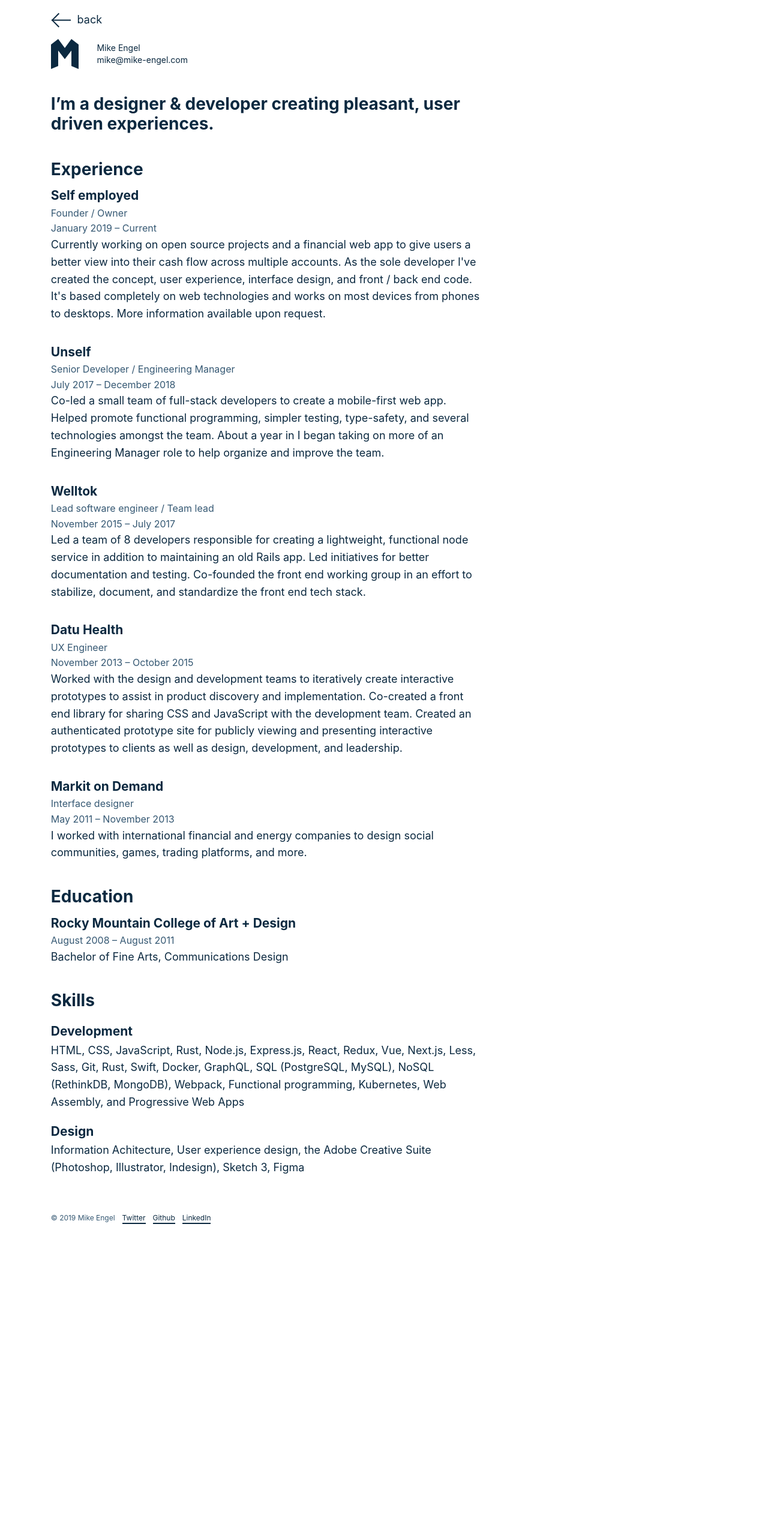
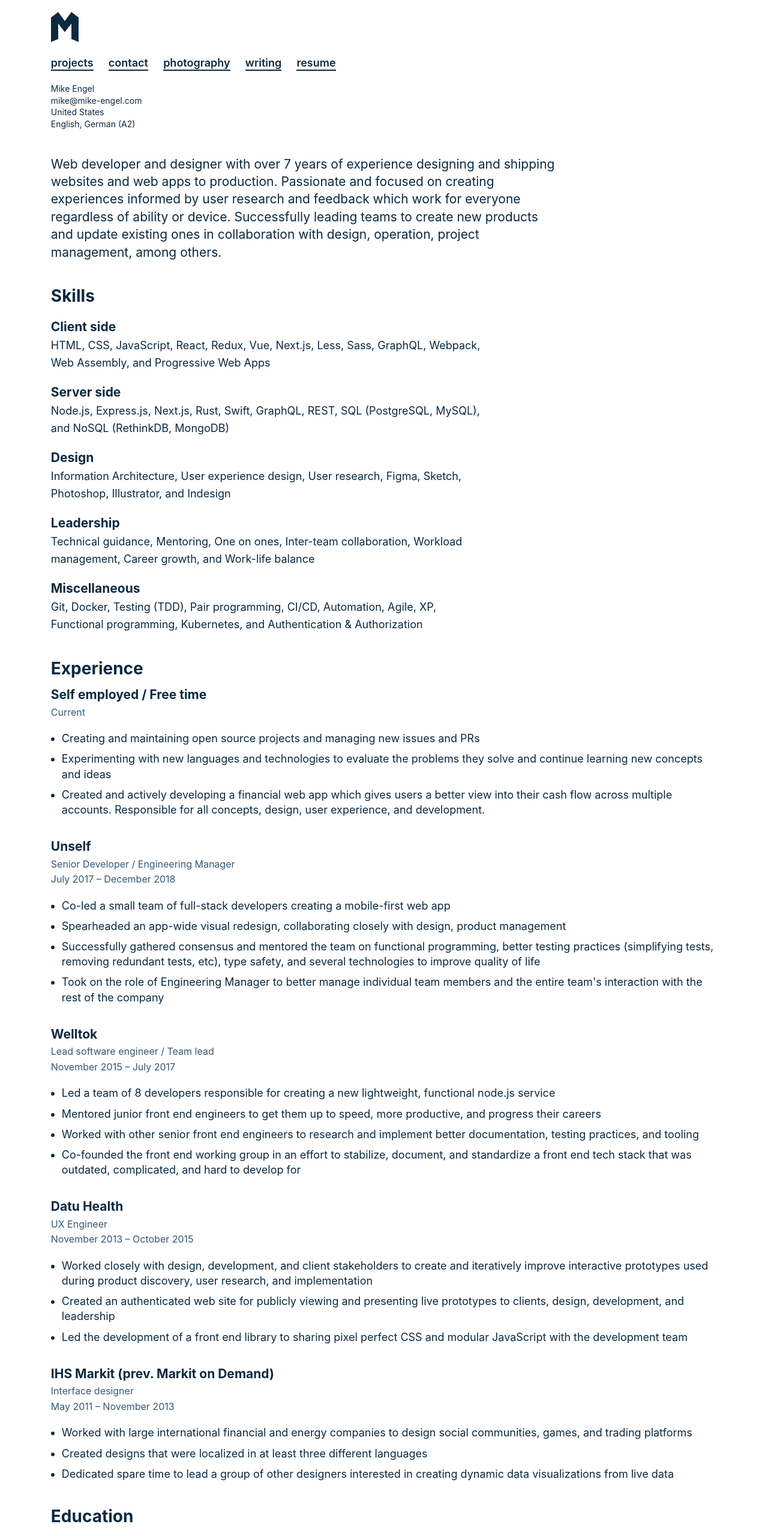
Before and after one commit to mike-engel/mike-engel.com, a Next.js app: page /resume in a window 1280 px wide. Shown: the top 2560 px of the page at 60% size. Before the commit the page ends 2058 px from the top, so only its background shows below. Built offline with nearby package versions, Linux system fonts and the light colour scheme.

Commit message:
fix: Overhaul resume to be more descriptive and modern

```diff
--- a/pages/resume.tsx
+++ b/pages/resume.tsx
@@ -1,19 +1,18 @@
 import React from "react";
-import Link from "next/link";
 import { black, remType } from "../constants/css";
 import { Stylable } from "../types/component.types";
 import styled, { createGlobalStyle } from "styled-components";
 import { MetaTags } from "../components/meta_tags.component";
 
 const GlobalResumeStyles = createGlobalStyle`
-  #__next > header {
-    display: none;
-  }
+  @media print {
+    #__next > header {
+      display: none;
+    }
 
-  @media print {
     html,
     body {
-      font-size: 16px;
+      font-size: 11pt;
     }
 
     .site-constraint {
@@ -28,12 +27,18 @@ const GlobalResumeStyles = createGlobalStyle`
       display: none !important;
     }
 
+    .h3,
+    .h4 {
+      padding: 0 !important;
+    }
+
     .h3 {
       font-size: 1.25rem;
     }
 
     .h4 {
       font-size: 1rem;
+      margin-top: .25em !important;
     }
 
     .text-small + .text-small {
@@ -57,6 +62,7 @@ const GlobalResumeStyles = createGlobalStyle`
     }
 
     .logo {
+      display: initial !important;
       height: 35px !important;
       margin-right: 1em !important;
     }
@@ -79,6 +85,14 @@ const GlobalResumeStyles = createGlobalStyle`
     .resume-education li + li {
       margin-top: 1em !important;
     }
+
+    .bulleted-list {
+      margin: 0.25em 0 0 1em !important;
+
+      li + li {
+        margin-top: 0 !important;
+      }
+    }
   }
 `;
 
@@ -88,25 +102,6 @@ const Resume = ({ className }: Stylable) => (
     <MetaTags title="Resume / Mike Engel" />
     <section>
       <header className="resume-header">
-        <Link href="/">
-          <a className="back-button hidden-link">
-            <svg
-              width="33px"
-              height="25px"
-              viewBox="0 0 33 25"
-              version="1.1"
-              xmlns="http://www.w3.org/2000/svg"
-              xmlnsXlink="http://www.w3.org/1999/xlink"
-            >
-              <g strokeWidth="2" strokeLinecap="square">
-                <path d="M2,12.6066017 L12.6066017,2" />
-                <path d="M2,12.6066017 L12.6066017,23.2132034" />
-                <path d="M3,12.6066017 L32,12.6066017" />
-              </g>
-            </svg>
-            <span>back</span>
-          </a>
-        </Link>
         <svg
           className="logo"
           width="46px"
@@ -121,69 +116,145 @@ const Resume = ({ className }: Stylable) => (
         <ul className="resume-meta">
           <li>Mike Engel</li>
           <li>mike@mike-engel.com</li>
+          <li>United States</li>
+          <li>English, German (A2)</li>
         </ul>
       </header>
-      <h1 className="h3 resume-summary">
-        I&rsquo;m a designer &amp; developer creating pleasant, user driven experiences.
+      <h1 className="h4 resume-summary">
+        Web developer and designer with over 7 years of experience designing and shipping websites
+        and web apps to production. Passionate and focused on creating experiences informed by user
+        research and feedback which work for everyone regardless of ability or device. Successfully
+        leading teams to create new products and update existing ones in collaboration with design,
+        operation, project management, among others.
       </h1>
+      <h2 className="h3" id="skills">
+        Skills
+      </h2>
+      <h3 className="h4">Client side</h3>
+      <p>
+        HTML, CSS, JavaScript, React, Redux, Vue, Next.js, Less, Sass, GraphQL, Webpack, Web
+        Assembly, and Progressive Web Apps
+      </p>
+      <h3 className="h4">Server side</h3>
+      <p>
+        Node.js, Express.js, Next.js, Rust, Swift, GraphQL, REST, SQL (PostgreSQL, MySQL), and NoSQL
+        (RethinkDB, MongoDB)
+      </p>
+      <h3 className="h4">Design</h3>
+      <p>
+        Information Architecture, User experience design, User research, Figma, Sketch, Photoshop,
+        Illustrator, and Indesign
+      </p>
+      <h3 className="h4">Leadership</h3>
+      <p>
+        Technical guidance, Mentoring, One on ones, Inter-team collaboration, Workload management,
+        Career growth, and Work-life balance
+      </p>
+      <h3 className="h4">Miscellaneous</h3>
+      <p>
+        Git, Docker, Testing (TDD), Pair programming, CI/CD, Automation, Agile, XP, Functional
+        programming, Kubernetes, and Authentication &amp; Authorization
+      </p>
       <h2 className="h3" id="experience">
         Experience
       </h2>
       <ul className="resume-experience">
         <li>
-          <h3 className="h4">Self employed</h3>
-          <p className="text-small">Founder / Owner</p>
-          <p className="text-small">January 2019 &ndash; Current</p>
-          <p>
-            Currently working on open source projects and a financial web app to give users a better
-            view into their cash flow across multiple accounts. As the sole developer I've created
-            the concept, user experience, interface design, and front / back end code. It's based
-            completely on web technologies and works on most devices from phones to desktops. More
-            information available upon request.
-          </p>
+          <h3 className="h4">Self employed / Free time</h3>
+          <p className="text-small">Current</p>
+          <ul className="bulleted-list">
+            <li>Creating and maintaining open source projects and managing new issues and PRs</li>
+            <li>
+              Experimenting with new languages and technologies to evaluate the problems they solve
+              and continue learning new concepts and ideas
+            </li>
+            <li>
+              Created and actively developing a financial web app which gives users a better view
+              into their cash flow across multiple accounts. Responsible for all concepts, design,
+              user experience, and development.
+            </li>
+          </ul>
         </li>
         <li>
           <h3 className="h4">Unself</h3>
           <p className="text-small">Senior Developer / Engineering Manager</p>
           <p className="text-small">July 2017 &ndash; December 2018</p>
-          <p>
-            Co-led a small team of full-stack developers to create a mobile-first web app. Helped
-            promote functional programming, simpler testing, type-safety, and several technologies
-            amongst the team. About a year in I began taking on more of an Engineering Manager role
-            to help organize and improve the team.
-          </p>
+          <ul className="bulleted-list">
+            <li>Co-led a small team of full-stack developers creating a mobile-first web app</li>
+            <li>
+              Spearheaded an app-wide visual redesign, collaborating closely with design, product
+              management
+            </li>
+            <li>
+              Successfully gathered consensus and mentored the team on functional programming,
+              better testing practices (simplifying tests, removing redundant tests, etc), type
+              safety, and several technologies to improve quality of life
+            </li>
+            <li>
+              Took on the role of Engineering Manager to better manage individual team members and
+              the entire team's interaction with the rest of the company
+            </li>
+          </ul>
         </li>
         <li>
           <h3 className="h4">Welltok</h3>
           <p className="text-small">Lead software engineer / Team lead</p>
           <p className="text-small">November 2015 &ndash; July 2017</p>
-          <p>
-            Led a team of 8 developers responsible for creating a lightweight, functional node
-            service in addition to maintaining an old Rails app. Led initiatives for better
-            documentation and testing. Co-founded the front end working group in an effort to
-            stabilize, document, and standardize the front end tech stack.
-          </p>
+          <ul className="bulleted-list">
+            <li>
+              Led a team of 8 developers responsible for creating a new lightweight, functional
+              node.js service
+            </li>
+            <li>
+              Mentored junior front end engineers to get them up to speed, more productive, and
+              progress their careers
+            </li>
+            <li>
+              Worked with other senior front end engineers to research and implement better
+              documentation, testing practices, and tooling
+            </li>
+            <li>
+              Co-founded the front end working group in an effort to stabilize, document, and
+              standardize a front end tech stack that was outdated, complicated, and hard to develop
+              for
+            </li>
+          </ul>
         </li>
         <li>
           <h3 className="h4">Datu Health</h3>
           <p className="text-small">UX Engineer</p>
           <p className="text-small">November 2013 &ndash; October 2015</p>
-          <p>
-            Worked with the design and development teams to iteratively create interactive
-            prototypes to assist in product discovery and implementation. Co-created a front end
-            library for sharing CSS and JavaScript with the development team. Created an
-            authenticated prototype site for publicly viewing and presenting interactive prototypes
-            to clients as well as design, development, and leadership.
-          </p>
+          <ul className="bulleted-list">
+            <li>
+              Worked closely with design, development, and client stakeholders to create and
+              iteratively improve interactive prototypes used during product discovery, user
+              research, and implementation
+            </li>
+            <li>
+              Created an authenticated web site for publicly viewing and presenting live prototypes
+              to clients, design, development, and leadership
+            </li>
+            <li>
+              Led the development of a front end library to sharing pixel perfect CSS and modular
+              JavaScript with the development team
+            </li>
+          </ul>
         </li>
         <li>
-          <h3 className="h4">Markit on Demand</h3>
+          <h3 className="h4">IHS Markit (prev. Markit on Demand)</h3>
           <p className="text-small">Interface designer</p>
           <p className="text-small">May 2011 &ndash; November 2013</p>
-          <p>
-            I worked with international financial and energy companies to design social communities,
-            games, trading platforms, and more.
-          </p>
+          <ul className="bulleted-list">
+            <li>
+              Worked with large international financial and energy companies to design social
+              communities, games, and trading platforms
+            </li>
+            <li>Created designs that were localized in at least three different languages</li>
+            <li>
+              Dedicated spare time to lead a group of other designers interested in creating dynamic
+              data visualizations from live data
+            </li>
+          </ul>
         </li>
       </ul>
       <h2 className="h3" id="education">
@@ -196,20 +267,16 @@ const Resume = ({ className }: Stylable) => (
           <p>Bachelor of Fine Arts, Communications Design</p>
         </li>
       </ul>
-      <h2 className="h3" id="skills">
-        Skills
-      </h2>
-      <h3 className="h4">Development</h3>
-      <p>
-        HTML, CSS, JavaScript, Rust, Node.js, Express.js, React, Redux, Vue, Next.js, Less, Sass,
-        Git, Rust, Swift, Docker, GraphQL, SQL (PostgreSQL, MySQL), NoSQL (RethinkDB, MongoDB),
-        Webpack, Functional programming, Kubernetes, Web Assembly, and Progressive Web Apps
-      </p>
-      <h3 className="h4">Design</h3>
-      <p>
-        Information Achitecture, User experience design, the Adobe Creative Suite (Photoshop,
-        Illustrator, Indesign), Sketch 3, Figma
-      </p>
+      <ul className="links">
+        <li>
+          <span className="bold">Portfolio:</span>{" "}
+          <a href="https://mike-engel.com">https://mike-engel.com</a>
+        </li>
+        <li>
+          <span className="bold">Github:</span>{" "}
+          <a href="https://github.com/mike-engel">https://github.com/mike-engel</a>
+        </li>
+      </ul>
     </section>
   </div>
 );
@@ -219,29 +286,14 @@ export default styled(Resume)`
     margin-bottom: 0.25em;
   }
 
-  .back-button {
-    display: block;
-    margin: 1em 0;
-  }
-
-  .back-button > * {
-    display: inline-block;
-    line-height: 1;
-    vertical-align: middle;
-  }
-
-  .back-button svg {
-    margin-right: 0.6em;
-    stroke: ${black};
-  }
-
   .logo,
   .resume-meta {
     display: inline-block;
-    vertical-align: middle;
+    vertical-align: top;
   }
 
   .logo {
+    display: none;
     width: auto;
     height: 50px;
     margin-right: 1.7em;
@@ -257,7 +309,10 @@ export default styled(Resume)`
   }
 
   .resume-summary {
-    margin: 1em 0 0.5em 0;
+    margin: 2em 0 0.5em 0;
+    font-weight: 400;
+    max-width: 40em;
+    line-height: 1.4;
   }
 
   .resume-summary ~ .h3 {
@@ -278,4 +333,22 @@ export default styled(Resume)`
   .resume-education p {
     margin: 0;
   }
+
+  .bulleted-list {
+    margin: 1em 0 0 1em;
+    padding-left: initial;
+    list-style-type: disc;
+
+    li + li {
+      margin-top: 0.5em;
+    }
+  }
+
+  .bold {
+    font-weight: 600;
+  }
+
+  .links {
+    margin-top: 1em;
+  }
 `;
```
